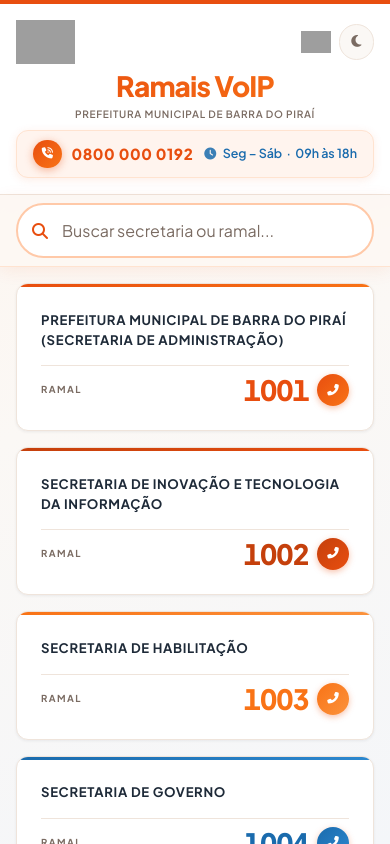
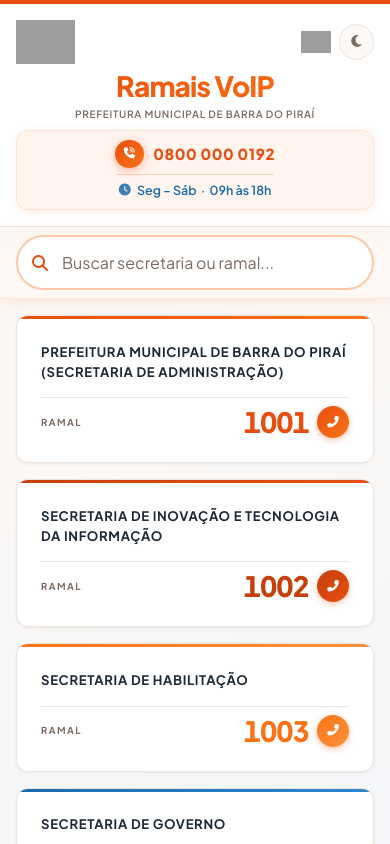
Before and after one commit to CesarAVB/ramais-lognet-bdp, an Angular app: page / in a window 390 px wide. Shown: the top 844 px of the page. Built offline with nearby package versions, Linux system fonts and the light colour scheme; grey boxes are pictures that could not be loaded.

Commit message:
style: ajustar estilo da faixa de contato e do separador

```diff
--- a/src/app/components/header/header.css
+++ b/src/app/components/header/header.css
@@ -111,12 +111,13 @@
 /* ─── Faixa de contato ──────────────────────────── */
 .contact-strip {
   display: flex;
+  flex-direction: column;
   align-items: center;
-  gap: 1rem;
-  padding: 0.6rem 1.75rem;
+  gap: 0.35rem;
+  padding: 0.65rem 1.75rem;
   background: var(--color-primary-50);
   border: 1.5px solid var(--color-primary-100);
-  border-radius: 3rem;
+  border-radius: 1.25rem;
   font-size: 0.82rem;
   font-weight: 600;
   white-space: nowrap;
@@ -158,9 +159,9 @@
 
 .contact-sep {
   display: block;
-  width: 1px;
-  height: 1.25rem;
-  background: rgba(232, 78, 15, 0.28);
+  width: 60%;
+  height: 1px;
+  background: rgba(232, 78, 15, 0.22);
   border-radius: 1px;
 }
 
@@ -229,21 +230,15 @@
   .header-title    { font-size: 1.75rem; }
   .header-subtitle { font-size: 0.63rem; letter-spacing: 0.07em; }
 
-  /*
-   * Contact strip: horizontal, lado a lado
-   * Separador vertical escondido — espaço
-   * em branco entre os itens faz a divisão.
-   */
+  /* Contact strip — mantém coluna, só ajusta largura e padding */
   .contact-strip {
     width: 100%;
-    justify-content: space-between;
-    padding: 0.55rem 1rem;
+    padding: 0.55rem 1.25rem;
     border-radius: var(--border-radius-lg);
     white-space: normal;
-    gap: 0.5rem;
   }
 
-  .contact-sep { display: none; }
+  .contact-sep { width: 50%; }
 
   .phone-number { font-size: 0.95rem; }
 
```
